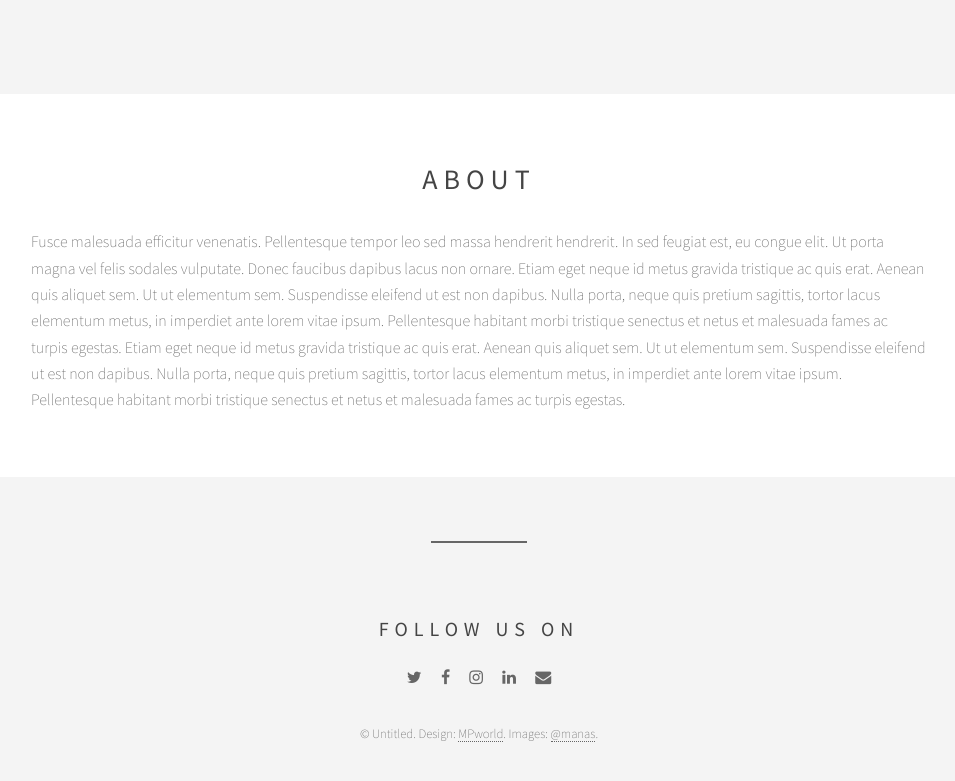
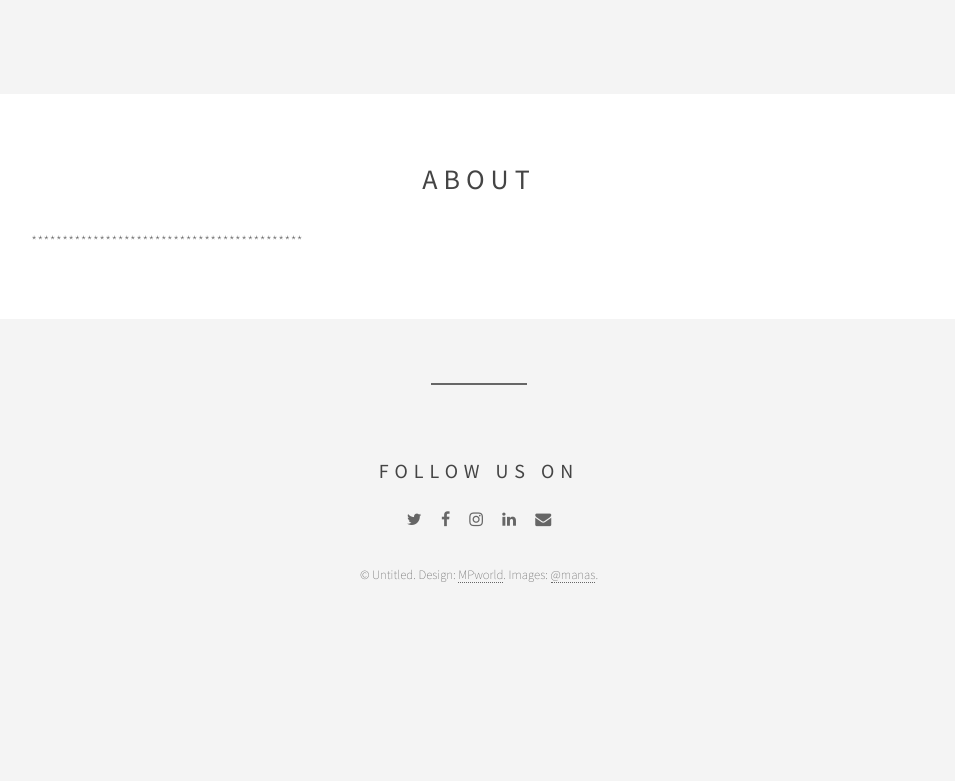
Before and after one commit to im-manas/travelblog.github.io, a plain HTML site: page index.html in a window 1280 px wide. Shown: the part 2387-3168 px from the top of the page, without its empty margins (161-1116 px from the left). After the commit the page ends 3030 px from the top, so only its background shows below. Drawn offline with Linux system fonts and the light colour scheme.

Commit message:
Update index.html

```diff
--- a/index.html
+++ b/index.html
@@ -92,7 +92,7 @@
 						<header>
 							<h2>About</h2>
 						</header>
-						<p>Fusce malesuada efficitur venenatis. Pellentesque tempor leo sed massa hendrerit hendrerit. In sed feugiat est, eu congue elit. Ut porta magna vel felis sodales vulputate. Donec faucibus dapibus lacus non ornare. Etiam eget neque id metus gravida tristique ac quis erat. Aenean quis aliquet sem. Ut ut elementum sem. Suspendisse eleifend ut est non dapibus. Nulla porta, neque quis pretium sagittis, tortor lacus elementum metus, in imperdiet ante lorem vitae ipsum. Pellentesque habitant morbi tristique senectus et netus et malesuada fames ac turpis egestas. Etiam eget neque id metus gravida tristique ac quis erat. Aenean quis aliquet sem. Ut ut elementum sem. Suspendisse eleifend ut est non dapibus. Nulla porta, neque quis pretium sagittis, tortor lacus elementum metus, in imperdiet ante lorem vitae ipsum. Pellentesque habitant morbi tristique senectus et netus et malesuada fames ac turpis egestas.</p>
+						<p>********************************************</p>
 					</section>
 
 
```
